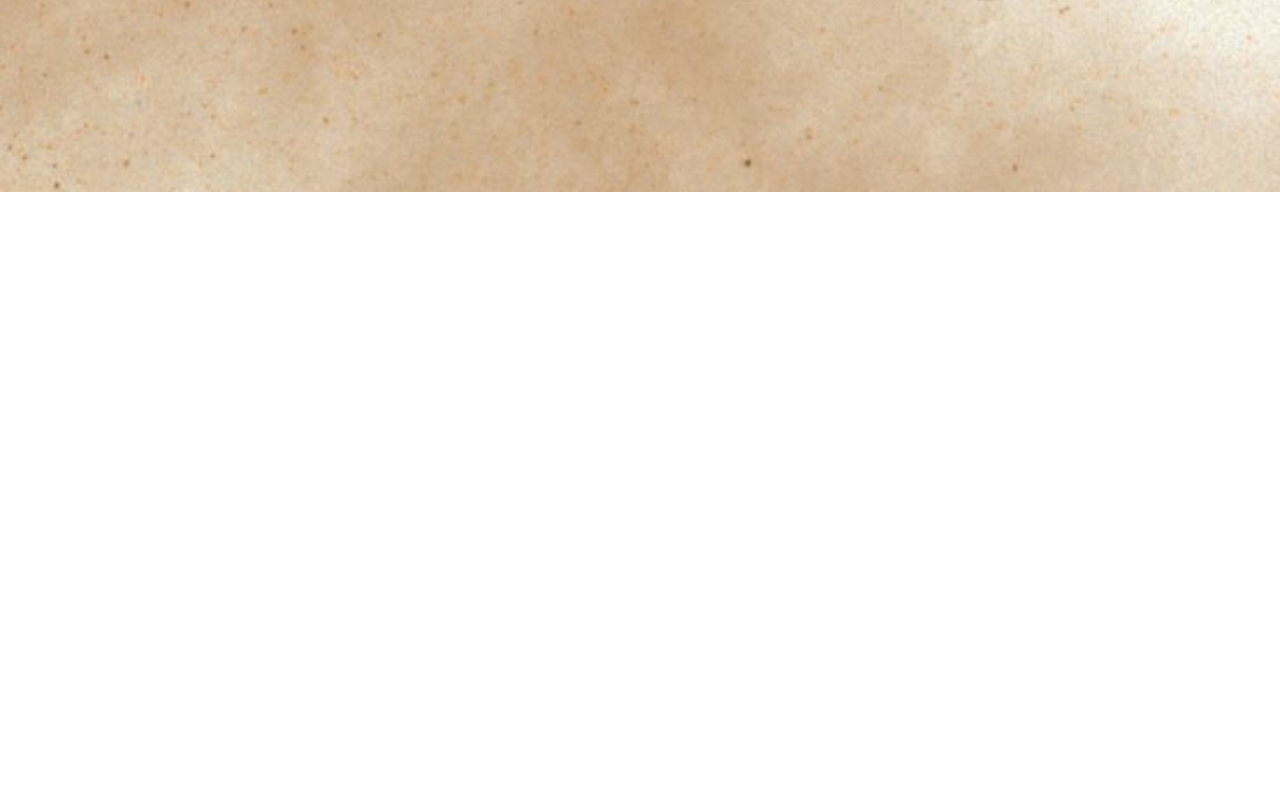
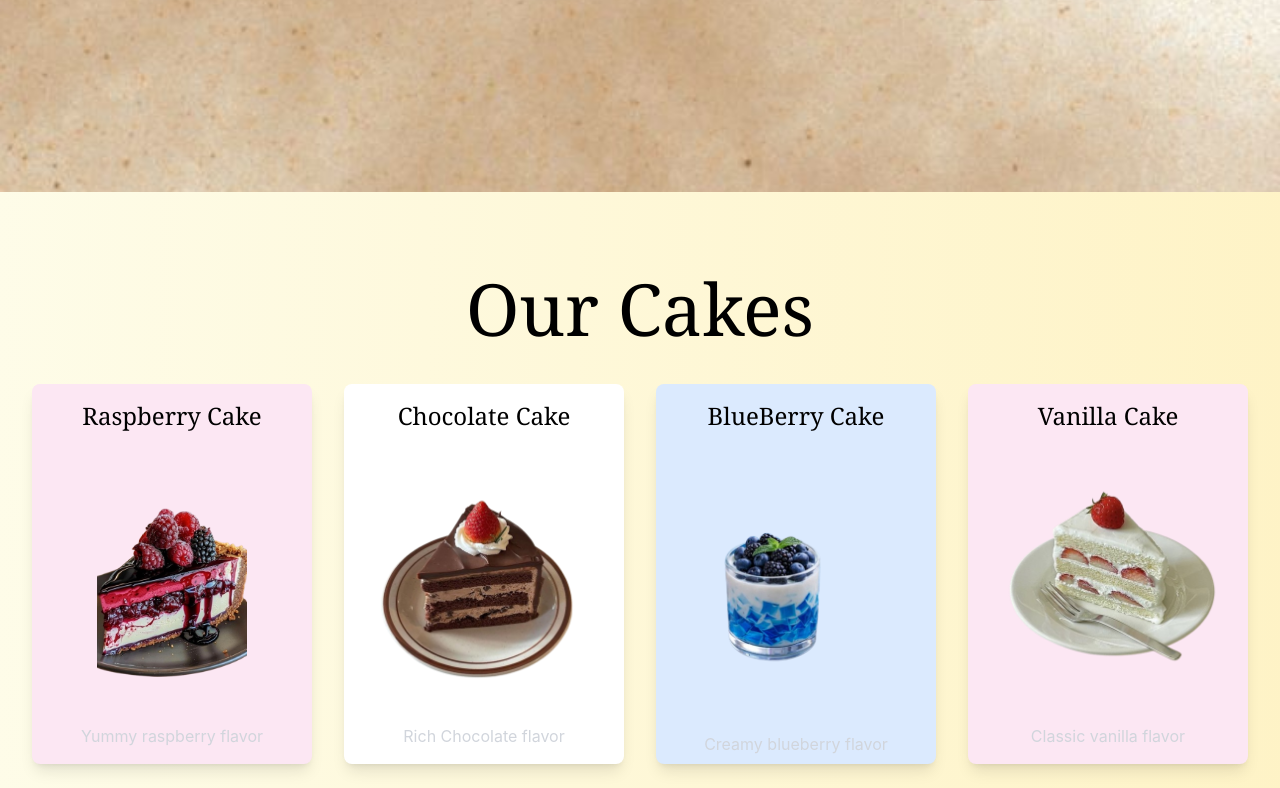
Before and after one commit to Neerume/React-Projects, a React (Vite) app in the folder Cafe_Web/vite-project/: page / in a window 1280 px wide. Shown: the part 694-1482 px from the top of the page. Before the commit the page ends 886 px from the top, so only its background shows below. Built offline with nearby package versions, Linux system fonts and the light colour scheme; a web font is replaced by a local one.

Commit message:
made cake cards

```diff
--- a/Cafe_Web/vite-project/src/App.jsx
+++ b/Cafe_Web/vite-project/src/App.jsx
@@ -1,5 +1,6 @@
 import Navbar from "./Components/Navbar"
 import Hero from "./Components/Hero"
+import Cakes from "./Components/Cakes"
 
 function App() {
   return(
@@ -7,7 +8,7 @@ function App() {
 
      <Navbar/>
      <Hero/>
-
+     <Cakes/>
     </div>
   )}
 
--- /dev/null
+++ b/Cafe_Web/vite-project/src/Components/Cakes.jsx
@@ -0,0 +1,62 @@
+import React from 'react'
+import Cake1 from '../assets/Cake1.png'
+import Cake2 from '../assets/Cake2.png'
+import Cake3 from '../assets/Cake3.png'
+import Cake4 from '../assets/Cake4.png'
+import { color } from 'framer-motion'
+
+const cakes = [
+  {
+    title: "Raspberry Cake",
+    desc: "Yummy raspberry flavor",
+    image: Cake1,
+    color: "bg-pink-100",
+    size: "w-[150px]"
+
+  },
+  {
+    title: "Chocolate Cake",
+    desc: "Rich Chocolate flavor",
+    image: Cake2,
+    color: "bg-white"
+  },
+  {
+    title: "BlueBerry Cake",
+    desc: "Creamy blueberry flavor",
+    image: Cake3,
+    color: "bg-blue-100"
+  },
+  {
+    title: "Vanilla Cake",
+    desc: "Classic vanilla flavor",
+    image: Cake4,
+    color: "bg-pink-100"
+  }
+]
+const Cakes = () => {
+  return (
+    <div>
+      <div className='text-center mt-20'>
+        <h1 className='text-5xl md:text-7xl noto-serif text-black pb-4'>Our Cakes</h1>
+      </div>
+      <div className='flex justify-center flex-wrap gap-8 p-6'>
+        {cakes.map((cake, index) => (
+          <div key={index} className={`flex flex-col items-center justify-between w-[280px] h-[380px]
+            p-4 ${cake.color} rounded-lg shadow-lg hover:scale-110 transition duration-300`}>
+            <h1 className='text-2xl text-black noto-serif'>{cake.title}</h1>
+          <div className="h-[300px] flex items-center justify-center">
+            <img
+              src={cake.image}
+              alt={cake.title}
+              className={`${cake.size || "w-[450px]"} max-h-full object-contain`}
+            />
+          </div>
+          <p className='text-gray-300 text-center'>{cake.desc}</p>
+        </div>
+          ))}
+        </div>
+    </div>
+  )
+}
+
+export default Cakes
--- a/Cafe_Web/vite-project/src/Components/Hero.jsx
+++ b/Cafe_Web/vite-project/src/Components/Hero.jsx
@@ -3,10 +3,6 @@ import { motion } from "framer-motion";
 import Boba1 from '../assets/PinkBoba.png'
 import Boba2 from '../assets/PurpleBoba.png'
 import Boba3 from '../assets/greenBoba.png'
-import Cake1 from '../assets/Cake1.png'
-import Cake2 from '../assets/Cake2.png'
-import Cake3 from '../assets/Cake3.png'
-import Cake4 from '../assets/Cake4.png'
 import Background from '../assets/Background.jpg'
 
 const drinks=[
@@ -29,7 +25,9 @@ const drinks=[
     price:"$40",
     description:"Fresh matcha bubble tea crafted with premium ingredients and creamy flavors.",
     image: Boba3,
-    color: "text-green-600"
+    color: "text-green-600",
+    size: "w-[400px]"
+
   }
 
 ]
@@ -52,6 +50,7 @@ return(
       <div className='flex justify-evenly gap-5 md:ml-10 md:mr-5' >
 
        <motion.div
+            key={item.title}
             initial={{opacity:0, y:50}}
             whileInView={{opacity:1, y:0}}
             transition={{duration:1, ease:"easeOut"}}
@@ -68,12 +67,13 @@ return(
         </motion.div>
 
         <motion.div
+          key={currentDrink}
           initial={{ opacity: 0, y: -100 }}
           animate={{ opacity: 1, y: 0 }}
           transition={{ duration: 1, type: "spring", stiffness: 100, damping: 6, mass: 2 }}
           className="flex"
         >
-          <img src={item.image} alt={item.title} className='w-[450px] h-auto object-cover'></img>
+          <img src={item.image} alt={item.title} className={`${item.size || "w-[450px]"} h-auto object-cover`}></img>
         </motion.div>
 
       </div>
```
